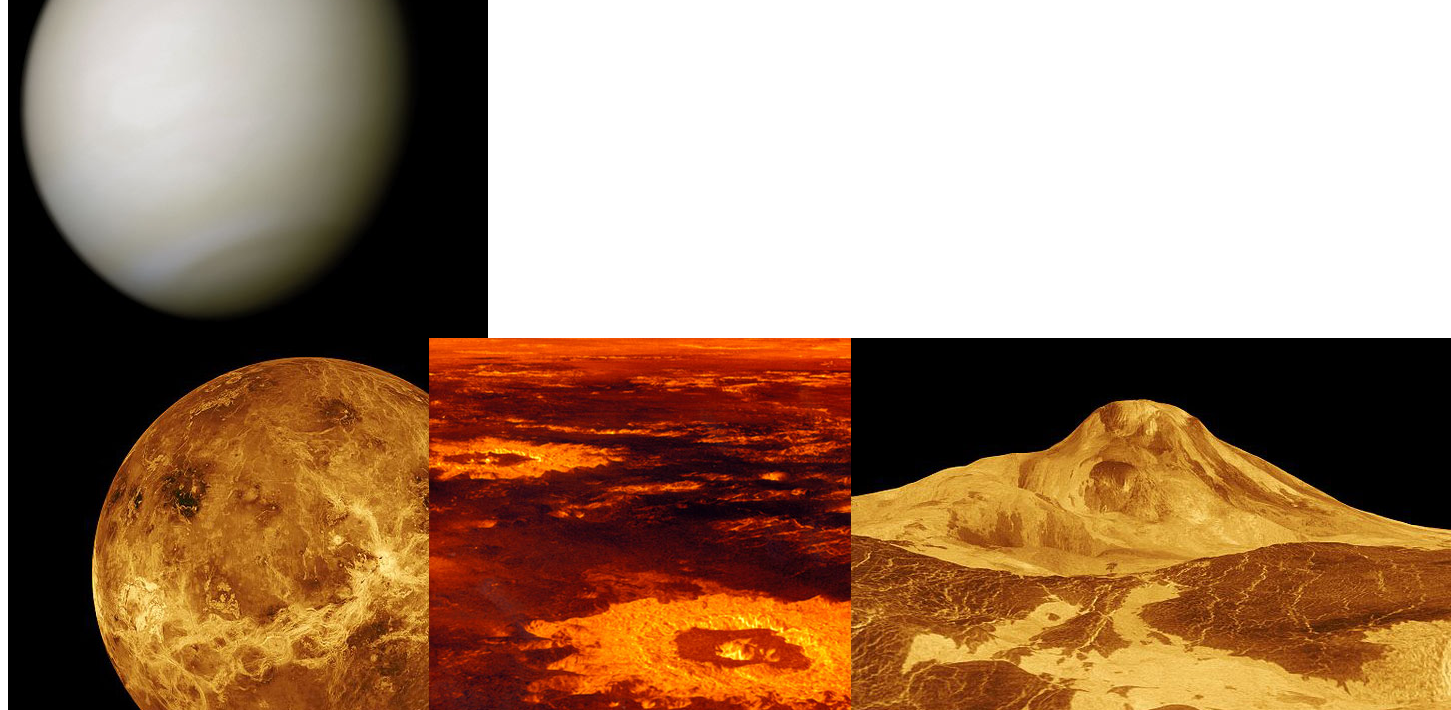
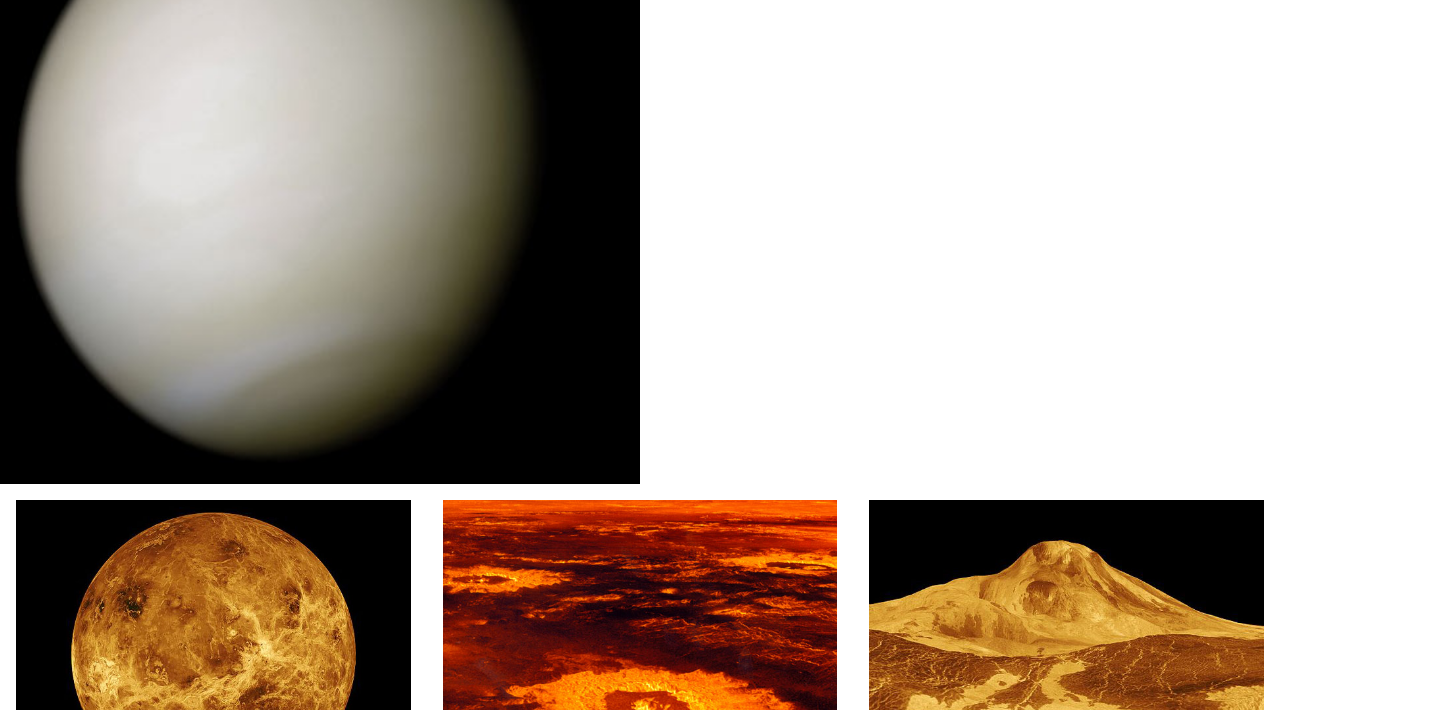
Before and after one commit to AlexandraPhilip/dsn1675-planet-website, a plain HTML site: page index.html in a window 1280 px wide. Shown: the part 236-946 px from the top of the page, 1451 px wide, since content can reach past the window. Drawn offline with Linux system fonts and the light colour scheme.

Commit message:
FOUND MY PROBLEMM :D

```diff
--- a/index.html
+++ b/index.html
@@ -8,7 +8,7 @@
   <meta name="viewport" content="width=device-width,initial-scale=1,shrink-to-fit=no">
   <meta name="viewport" content="width=device-width,initial-scale=1">
   <link href="css/grids.css" rel="stylesheet">
-  <link href="css/main.css" rel"stylesheet">
+  <link href="css/main.css" rel="stylesheet">
 </head>
 
 <header>
```
